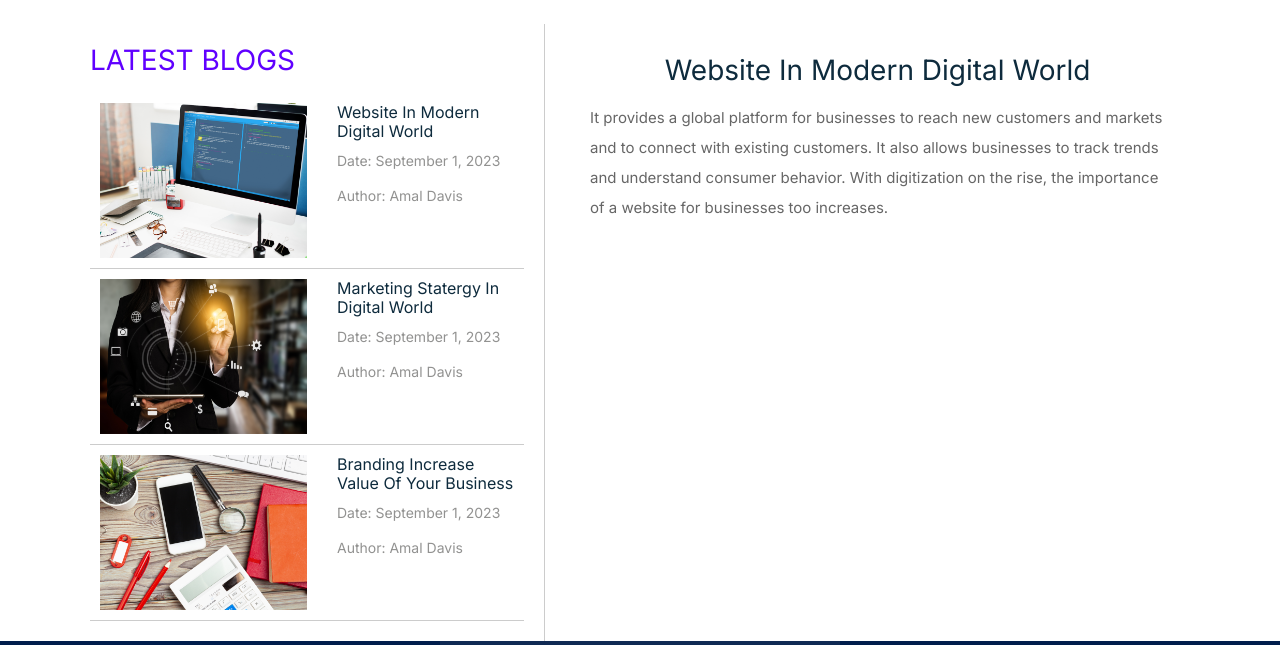
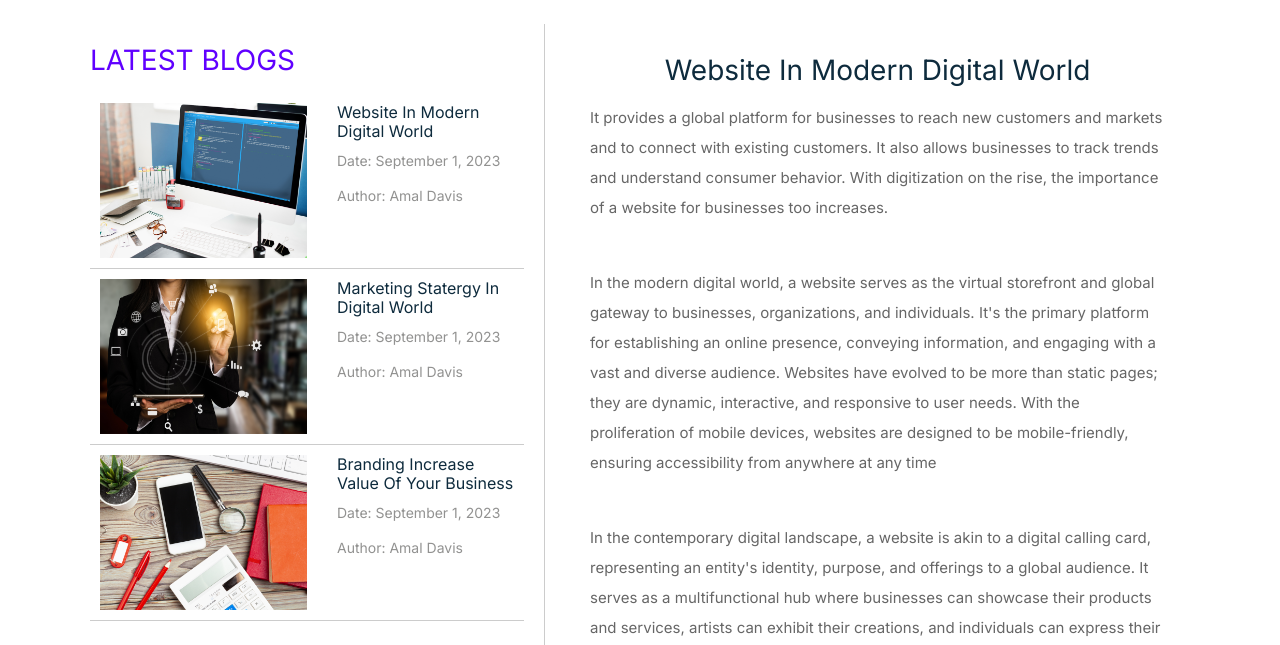
Before and after one commit to amal-davis/softverses, a Django app: page /blog in a window 1280 px wide. Shown: the part 521-1166 px from the top of the page. Run offline with Django 4.2, Linux system fonts and the light colour scheme; some libraries are stand-ins or nearby versions; grey boxes are pictures that could not be loaded.

Commit message:
Updated Files

```diff
--- a/sofapp/templates/blog.html
+++ b/sofapp/templates/blog.html
@@ -348,21 +348,52 @@
                         <p>It provides a global platform for businesses to reach new customers and markets and to
                             connect with existing customers. It also allows businesses to track trends and understand
                             consumer behavior. With digitization on the rise, the importance of a website for businesses
-                            too increases.</p>
+                            too increases.</p><br>
+                        <p>
+                            In the modern digital world, a website serves as the virtual storefront and global gateway
+                            to businesses, organizations, and individuals. It's the primary platform for establishing an
+                            online presence, conveying information, and engaging with a vast and diverse audience.
+                            Websites have evolved to be more than static pages; they are dynamic, interactive, and
+                            responsive to user needs. With the proliferation of mobile devices, websites are designed to
+                            be mobile-friendly, ensuring accessibility from anywhere at any time
+                        </p><br>
+                        <p>In the contemporary digital landscape, a website is akin to a digital calling card,
+                            representing an entity's identity, purpose, and offerings to a global audience. It serves as
+                            a multifunctional hub where businesses can showcase their products and services, artists can
+                            exhibit their creations, and individuals can express their ideas and passions. Beyond its
+                            visual appeal, a website is a powerful tool for communication, enabling real-time
+                            interactions through blogs, social media integration, and online forums. The modern website
+                            is also a cornerstone of digital marketing strategies, with search engine optimization (SEO)
+                            techniques, analytics, and personalized content delivery enhancing user experiences and
+                            engagement</p>
                     </div>
                     <div class="detail-section" id="detailSection2">
                         <h3 class="text-center">Marketing Statergy In Digital World</h3>
                         <p>Digital marketing is the component of marketing that uses the Internet and online-based
                             digital technologies such as desktop computers, mobile phones and other digital media and
                             platforms to promote products and services. One of the most significant advantages of
-                            digital marketing is its ability to reach a vast audience.</p>
+                            digital marketing is its ability to reach a vast audience.</p><br>
+                        <p>In the digital world, marketing strategy has undergone a profound transformation. Traditional
+                            approaches have given way to data-driven, targeted, and dynamic campaigns that harness the
+                            power of the internet and technology. Digital marketing leverages a multitude of channels,
+                            including social media, search engines, email, and content marketing, to reach and engage
+                            with audiences across the globe. The ability to collect and analyze vast amounts of data
+                            enables marketers to understand consumer behavior better, tailor messages, and measure
+                            campaign effectiveness in real-time.</p>
                     </div>
                     <div class="detail-section" id="detailSection3">
                         <h3 class="text-center">Branding Increase Value Of Your Business</h3>
                         <p>Digital branding will give your marketing much greater cohesion and direction. It can help to
                             frame the direction of your company overall, creating a tangible brand that people can
                             relate to and feel loyalty towards. It helps you target the customers who will be most
-                            receptive to what you have to offer.</p>
+                            receptive to what you have to offer.</p><br>
+                        <p>Branding is the intangible asset that can significantly elevate the value of a business. It
+                            goes beyond logos and colors, encompassing the essence of what a company stands for and the
+                            emotional connection it builds with its audience. A strong brand communicates trust,
+                            reliability, and quality, which, in turn, can command premium pricing and foster customer
+                            loyalty. It distinguishes a business in a crowded marketplace, making it memorable and
+                            recognizable. Moreover, a well-defined brand can attract top talent and strategic
+                            partnerships, further enhancing a company's worth. </p>
                     </div>
                 </div>
             </div>
--- a/sofapp/templates/contact.html
+++ b/sofapp/templates/contact.html
@@ -179,7 +179,7 @@
                     <div class="content">
                         <div class="heading">
                             <h2>Reach Us Here</h2>
-                            <p>Reach us Out To Get A Quote </p>
+                            <p>Reach us out to get a quote </p>
                         </div>
                         <form action="{% url 'contact_home_details' %}" method="post" class="contact-form"
                             enctype="multipart/form-data">
@@ -288,8 +288,7 @@
                                 </ul>
                             </div>
                             <div id="tab2" class="tab-pane fade">
-                                <iframe
-                                    src="https://www.google.com/maps/embed?pb=!1m10!1m8!1m3!1d14767.262289338461!2d70.79414485000001!3d22.284975!3m2!1i1024!2i768!4f13.1!5e0!3m2!1sen!2sin!4v1424308883981"></iframe>
+                                <iframe src="https://www.google.com/maps/embed?pb=!1m18!1m12!1m3!1d15694.209321077375!2d76.18153380351964!3d10.457053886183427!2m3!1f0!2f0!3f0!3m2!1i1024!2i768!4f13.1!3m3!1m2!1s0x3ba7f19b803da62f%3A0x4a05a6bff5eb1ae4!2sAmmadam%2C%20Paralam%2C%20Kerala!5e0!3m2!1sen!2sin!4v1695703008090!5m2!1sen!2sin" width="600" height="450" style="border:0;" allowfullscreen="" loading="lazy" referrerpolicy="no-referrer-when-downgrade"></iframe>
                             </div>
                         </div>
                     </div>
--- a/sofapp/templates/home.html
+++ b/sofapp/templates/home.html
@@ -708,7 +708,7 @@
                     <div class="content">
                         <div class="heading">
                             <h2>Reach Us Here</h2>
-                            <p>Reach us Out To Get A Quote</p>
+                            <p>Reach us out to get a quote</p>
                         </div>
                         <form action="{% url 'contact_home_details' %}" method="post" class="contact-form"
                             enctype="multipart/form-data" onsubmit="return false;">
@@ -818,8 +818,7 @@
                                 </ul>
                             </div>
                             <div id="tab2" class="tab-pane fade">
-                                <iframe
-                                    src="https://www.google.com/maps/embed?pb=!1m10!1m8!1m3!1d14767.262289338461!2d70.79414485000001!3d22.284975!3m2!1i1024!2i768!4f13.1!5e0!3m2!1sen!2sin!4v1424308883981"></iframe>
+                                <iframe src="https://www.google.com/maps/embed?pb=!1m18!1m12!1m3!1d15694.209321077375!2d76.18153380351964!3d10.457053886183427!2m3!1f0!2f0!3f0!3m2!1i1024!2i768!4f13.1!3m3!1m2!1s0x3ba7f19b803da62f%3A0x4a05a6bff5eb1ae4!2sAmmadam%2C%20Paralam%2C%20Kerala!5e0!3m2!1sen!2sin!4v1695703008090!5m2!1sen!2sin" width="600" height="450" style="border:0;" allowfullscreen="" loading="lazy" referrerpolicy="no-referrer-when-downgrade"></iframe>
                             </div>
                         </div>
                     </div>
```
